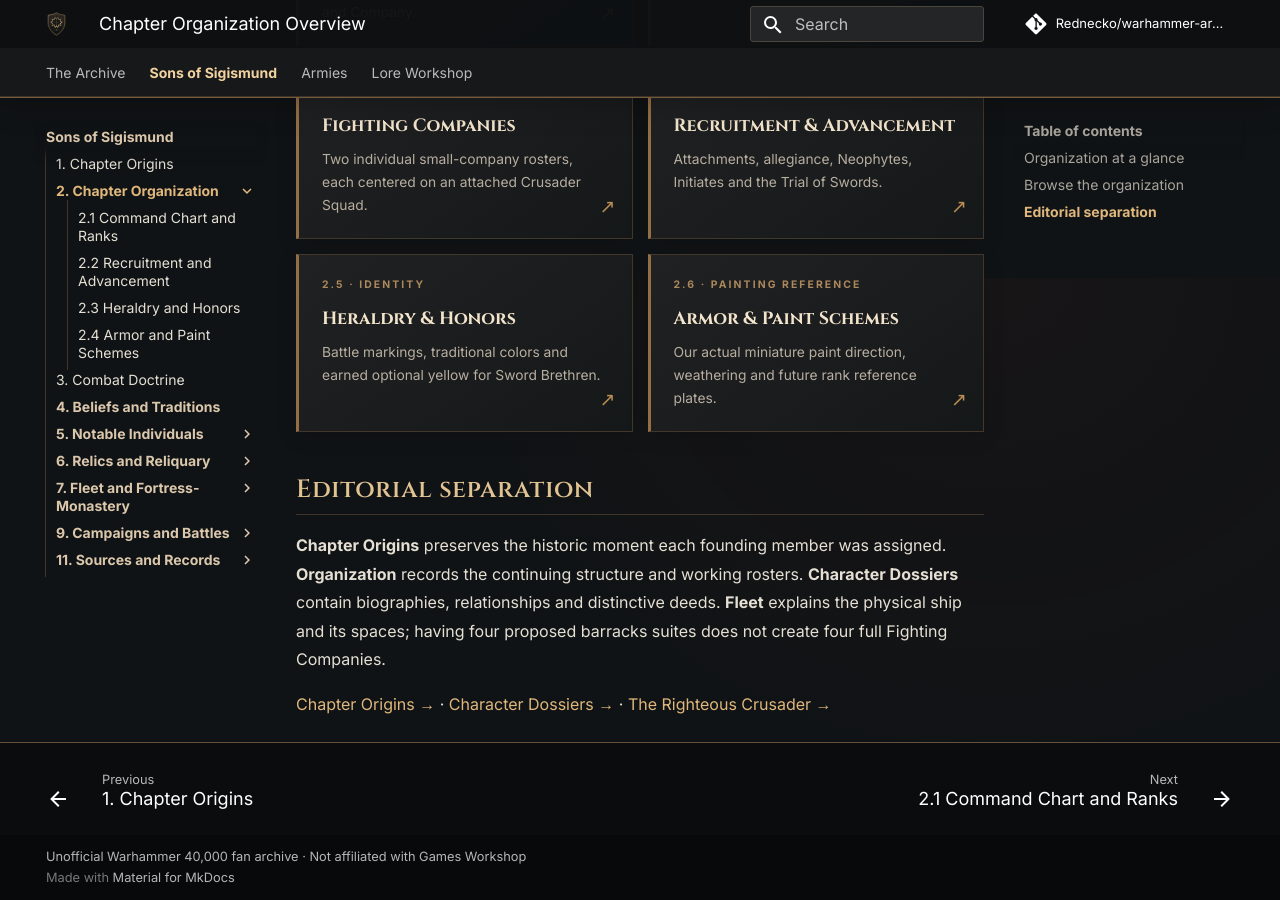
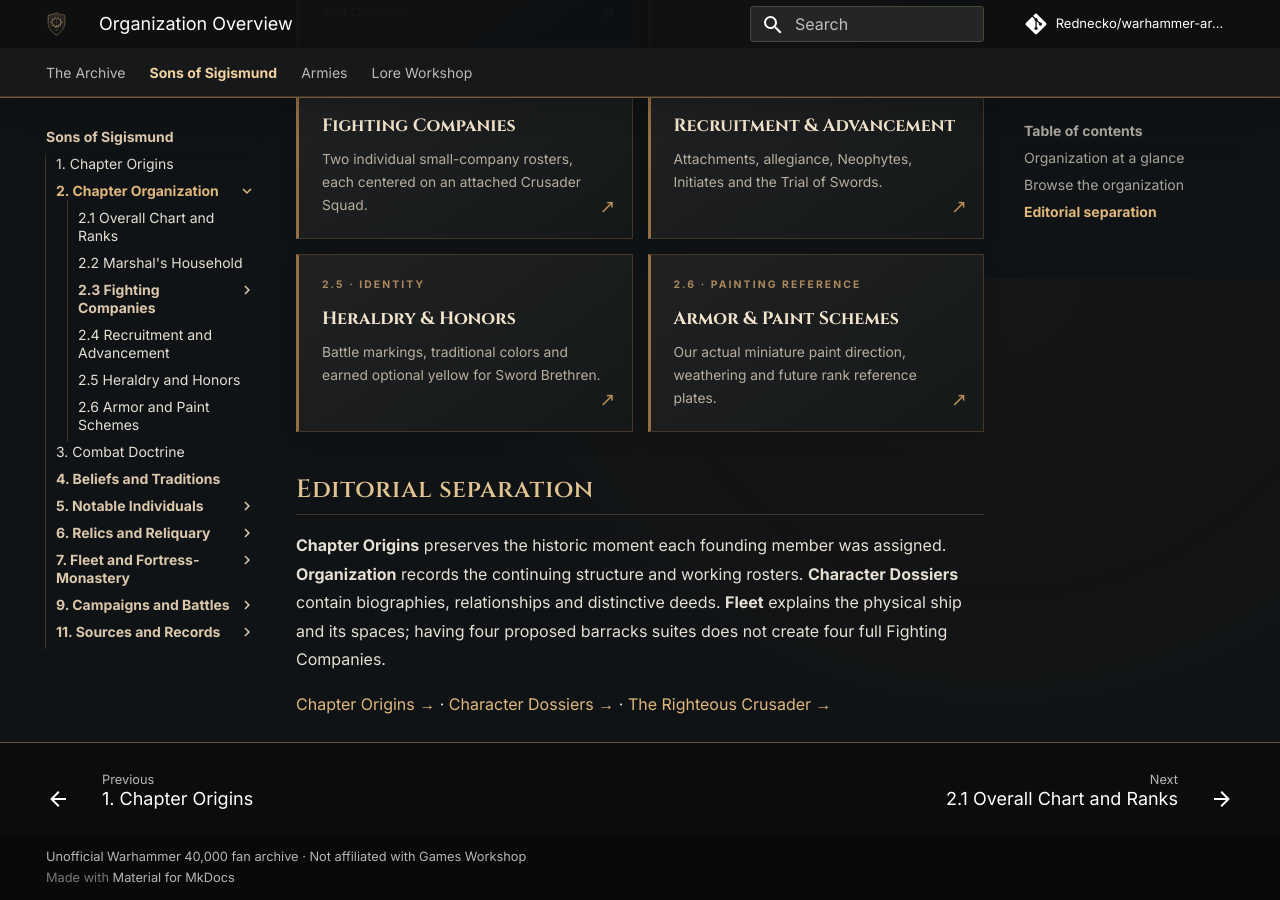
Before and after one commit to Rednecko/warhammer-archives, an MkDocs documentation site: the page built from docs/sons-of-sigismund/organization/index.md, in a window 1280 px wide and 900 px high, scrolled down 1522 px. Built offline with MkDocs 1.6.1 and Material for MkDocs 9.7.7, drawn with Linux system fonts in a browser that asks for light colours; comment, search, counter and statistics services are not loaded.

Commit message:
Organize wiki by household and two compact Fighting Company rosters

```diff
--- a/mkdocs.yml
+++ b/mkdocs.yml
@@ -55,11 +55,16 @@ nav:
       - Overview: sons-of-sigismund/index.md
       - "1. Chapter Origins": sons-of-sigismund/history/founding.md
       - "2. Chapter Organization":
-          - "Chapter Organization Overview": sons-of-sigismund/organization/index.md
-          - "2.1 Command Chart and Ranks": sons-of-sigismund/organization/chain-of-command.md
-          - "2.2 Recruitment and Advancement": sons-of-sigismund/organization/membership.md
-          - "2.3 Heraldry and Honors": sons-of-sigismund/organization/heraldry.md
-          - "2.4 Armor and Paint Schemes": sons-of-sigismund/organization/armor-schemes.md
+          - "Organization Overview": sons-of-sigismund/organization/index.md
+          - "2.1 Overall Chart and Ranks": sons-of-sigismund/organization/chain-of-command.md
+          - "2.2 Marshal's Household": sons-of-sigismund/organization/marshals-household.md
+          - "2.3 Fighting Companies":
+              - "Fighting Companies Overview": sons-of-sigismund/organization/fighting-companies/index.md
+              - "2.3.1 First Fighting Company": sons-of-sigismund/organization/fighting-companies/first.md
+              - "2.3.2 Second Fighting Company": sons-of-sigismund/organization/fighting-companies/second.md
+          - "2.4 Recruitment and Advancement": sons-of-sigismund/organization/membership.md
+          - "2.5 Heraldry and Honors": sons-of-sigismund/organization/heraldry.md
+          - "2.6 Armor and Paint Schemes": sons-of-sigismund/organization/armor-schemes.md
       - "3. Combat Doctrine": sons-of-sigismund/doctrine/index.md
       - "4. Beliefs and Traditions":
           - "4.1 Rites and Litany": sons-of-sigismund/traditions/index.md
```
